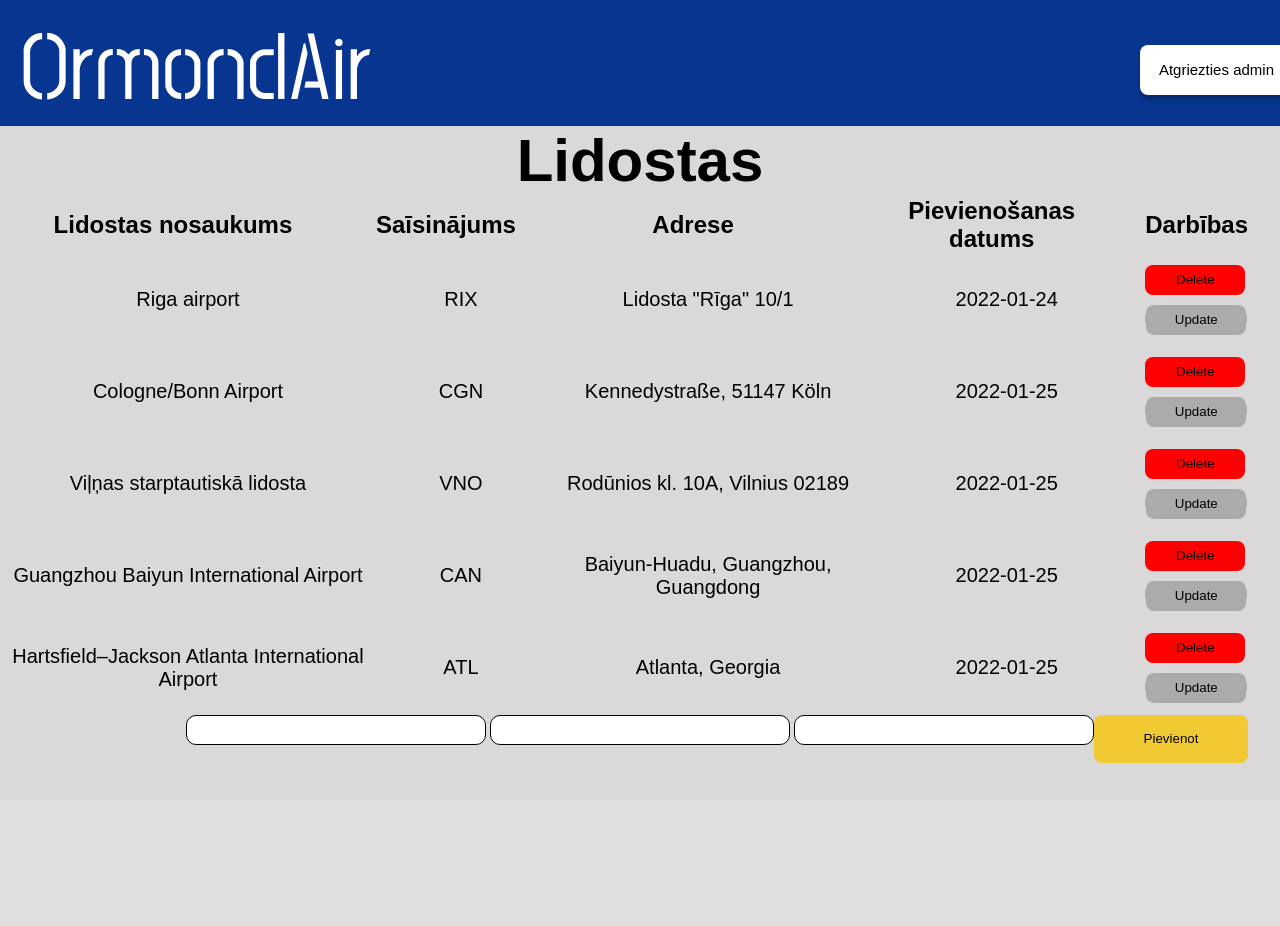
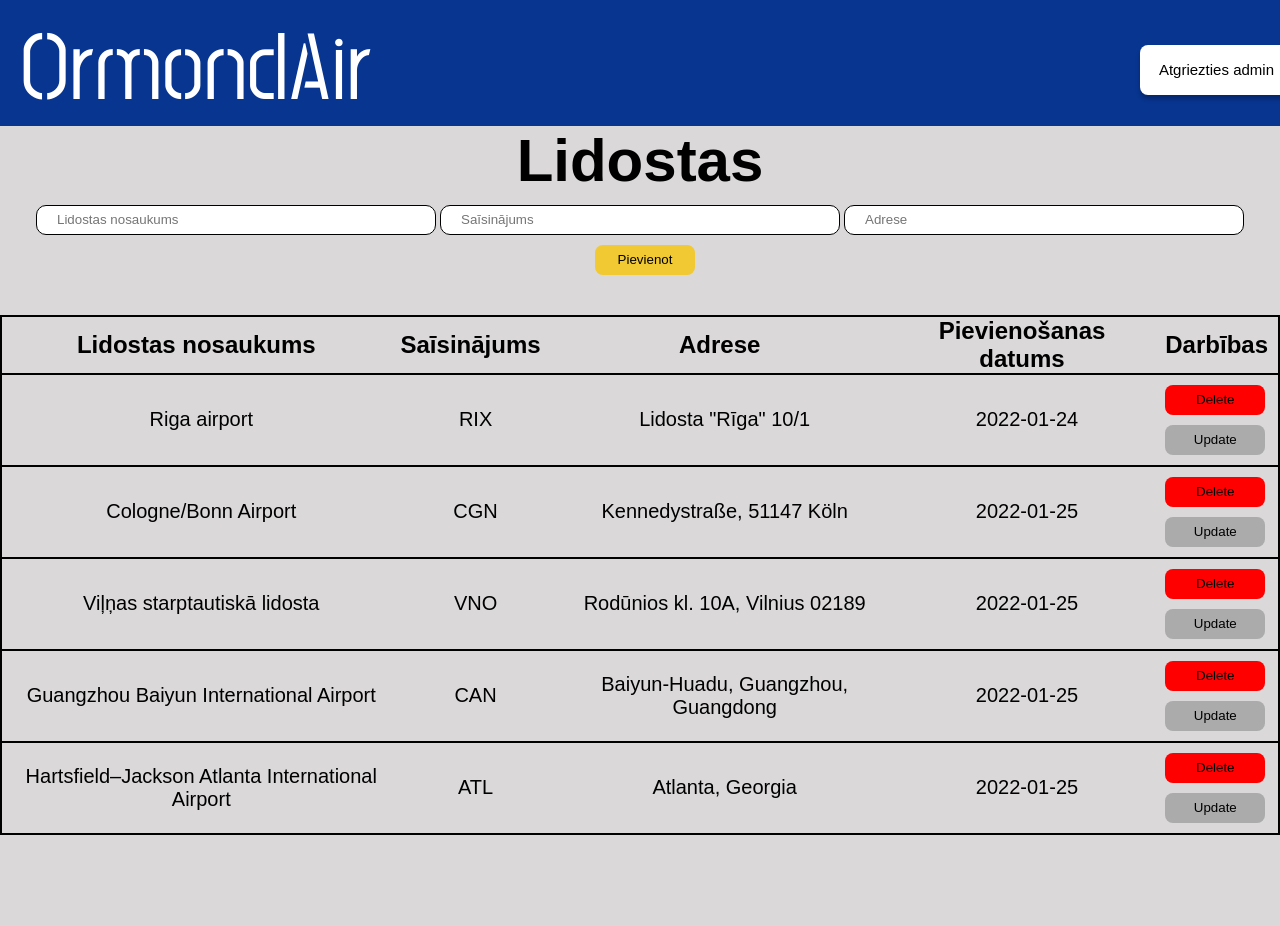
Before and after one commit to Kristaps2004/flask_LidostaDP11, a Flask app: page /admin/lidostas in a window 1280 px wide. Before the commit the page ends 763 px from the top, so only its background shows below. Run offline with Flask 2, Linux system fonts and the light colour scheme; data comes from the database, SQL or seed files in the repository; both versions use the stored data as it was after the commit.

Commit message:
viss slikti

```diff
--- a/main.py
+++ b/main.py
@@ -9,19 +9,24 @@ db = SQLAlchemy(app)
 
 class Lidosta(db.Model):
   id = db.Column(db.Integer, primary_key = True)
-  content = db.Column(db.String(200), nullable = False)
-  saisinajums = db.Column(db.String(3), nullable = False)
-  adrese = db.Column(db.String(200), nullable = False)
+  content = db.Column(db.String(200), nullable=False)
+  saisinajums = db.Column(db.String(3), nullable=False)
+  adrese = db.Column(db.String(200), nullable=False)
   date_created = db.Column(db.DateTime, default = datetime.utcnow)
+
+  def __repr__(self):
+    return 'Task %r' %self.id
 
 class Lidmasina(db.Model):
   id = db.Column(db.Integer, primary_key = True)
   modelis = db.Column(db.String(200), nullable = False)
-  ražošanasGads = db.Column(db.String(3), nullable = False)
-  vietuSkaits = db.Column(db.String(200), nullable = False)
+  razosanas_gads = db.Column(db.String(3), nullable = False)
+  vietu_skaits = db.Column(db.String(200), nullable = False)
+  date_created1 = db.Column(db.DateTime, default = datetime.utcnow)
 
-def __repr__(self):
-  return 'Task %r' %self.id
+  def __repr__(self):
+    return 'Lidmasina %r' %self.id
+
 
 @app.route('/')
 def index():
@@ -43,14 +48,27 @@ def rezervacijas():
 def statistika():
   return render_template("statistika.html")
 
-@app.route('/admin/lidmasinas')
-def lidmasinas():
-  return render_template("adminlidmasinas.html")
+@app.route('/admin/lidmasinas', methods=['POST', 'GET'])
+def lidmasina():
+  if request.method == 'POST':
+    new_lidmasina = Lidmasina(modelis=request.form['modelis'],razosanas_gads = request.form['razosanas_gads'], vietu_skaits=request.form['vietu_skaits'])
+
+    try:
+        db.session.add(new_lidmasina)
+        db.session.commit()
+
+        return redirect('/admin/lidmasinas')
+    except:
+        return "Draugi nav labi!"
+
+  else:
+    tasks = Lidmasina.query.order_by(Lidmasina.date_created1).all()
+    return render_template('adminlidmasinas.html',tasks = tasks)
 
 @app.route('/admin/lidostas', methods=['POST', 'GET'])
 def lidostas():
   if request.method == 'POST':
-    new_airport = Lidosta(content=request.form['content'],saisinajums = request.form['saisinajums'], adrese =request.form['adrese'])
+    new_airport = Lidosta(content=request.form['content'],saisinajums = request.form['saisinajums'], adrese=request.form['adrese'])
 
     try:
       db.session.add(new_airport)
--- a/static/css/adminlidostas.css
+++ b/static/css/adminlidostas.css
@@ -32,10 +32,20 @@
 
 #apaksejaisBaneris {
   position: absolute;
-  left: 0%;
-  right: 0%;
   top: 15.72%;
-  bottom: 0%;
+  right: 0px;
+  left: 0px;
+  min-height: 100vh;
+  height: auto !important;
+  background: rgba(186, 182, 182, 0.53);
+}
+
+#apaksejaisBanerisUpdate{
+  position: absolute;
+  top: 15.72%;
+  right: 0px;
+  left: 0px;
+  bottom: 0px;
   background: rgba(186, 182, 182, 0.53);
 }
 
@@ -55,21 +65,22 @@
 }
 
 #pievienot{
-  position: absolute;
-  width: 154px;
-  height: 48px;
+  width: 100px;
+  height: 30px;
   background: #f1c933;
   border-radius: 8px;
   outline: none;
   cursor: pointer;
   border: 1px solid transparent;
+  margin-left: 10px;
 }
 
 .teksts{
   font-family: Arial, Helvetica, sans-serif;
   font-size: 24px;
   color: #000000;
-  padding-right: 30px;
+  padding-left: 10px;
+  padding-right: 10px;
 }
 
 .input{
@@ -80,8 +91,10 @@
   outline: none;
   padding-left: 20px;
   padding-right: 20px;
-  width: 300px;
+  width: 400px;
   height: 30px;
+  margin-top: 10px;
+  margin-bottom: 10px;
 }
 
 #dzest{
@@ -93,6 +106,7 @@
   cursor: pointer;
   border: 1px solid transparent;
   margin-top: 10px;
+  margin-left: 10px;
 }
 
 #labot{
@@ -103,8 +117,9 @@
   outline: none;
   cursor: pointer;
   border: 1px solid transparent;
+  margin-top: 10px;
+  margin-left: 10px;
   margin-bottom: 10px;
-  margin-top: 10px;
 }
 
 .dbteksts{
@@ -112,6 +127,7 @@
   font-family: Arial, Helvetica, sans-serif;
   font-size: 20px;
   color: #000000;
+  padding-left: 10px;
 }
 
 #virsraksts{
@@ -129,7 +145,12 @@
 }
 
 .tabula{
-
+  border-collapse: collapse;
+  border: solid 2px #000000;
+  margin-left: auto;
+  margin-right: auto;
+  margin-top: 40px;
+  margin-bottom: 40px;
 }
 
 #form{
--- a/templates/adminlidostas.html
+++ b/templates/adminlidostas.html
@@ -18,13 +18,19 @@
       </a>
     </div>
     <div id = "apaksejaisBaneris">
-      <div class = "tabula">
+      <div>
         <h1 id = "virsraksts">Lidostas</h1>
         {% if tasks|length < 1 %}
         <h4 id = "apaksraksts">Nav pievienota neviena lidosta! </h4>
         {% else %}
-        <table>
-           <tr>
+        <form action="/admin/lidostas" method="POST" id = "form">
+          <input class = "input" type="text" name="content" id="content" maxlength="50" placeholder="Lidostas nosaukums" required>
+          <input class = "input" type="text" name="saisinajums" id="saisinajums" maxlength="3" placeholder="Saīsinājums" required>
+          <input class = "input" type="text" name="adrese" id="adrese" maxlength="50"placeholder="Adrese" required>
+          <input type="submit" value="Pievienot" id="pievienot">
+        </form>
+        <table class = "tabula">
+           <tr class = "tabula">
             <th class = "teksts">Lidostas nosaukums</th>
             <th class = "teksts">Saīsinājums</th>
             <th class = "teksts">Adrese</th>
@@ -32,7 +38,7 @@
             <th class = "teksts">Darbības</th>
           </tr>
           {% for task in tasks %}
-            <tr>
+            <tr class = "tabula">
               <td class = "dbteksts">{{ task.content }}</td>
               <td class = "dbteksts">{{ task.saisinajums }}</td>
               <td class = "dbteksts">{{ task.adrese }}</td>
@@ -40,18 +46,12 @@
               <td>
                 <a href="/delete/{{task.id}}"><button id = dzest>Delete</button></a>
                 <br>
-                <a id = labot href="/update/{{task.id}}"><button id = labot>Update</button></a>
+                <a href="/update/{{task.id}}"><button id = labot>Update</button></a>
               </td>
             </tr>
           {% endfor %}
         </table>
         {% endif %}
-        <form action="/admin/lidostas" method="POST" id = "form">
-          <input class = "input" type="text" name="content" id="content" maxlength="50">
-          <input class = "input" type="text" name="saisinajums" id="saisinajums" maxlength="3">
-          <input class = "input" type="text" name="adrese" id="adrese" maxlength="50">
-          <input type="submit" value="Pievienot" id="pievienot">
-        </form>
       </div>
     </div>
     <script src="/static/js/adminlidostas.js"></script>
```
Also changed, not shown: templates/adminlidmasinas.html (+7 -7 lines), templates/update.html (+4 -4 lines), test.db, 1 other file.
